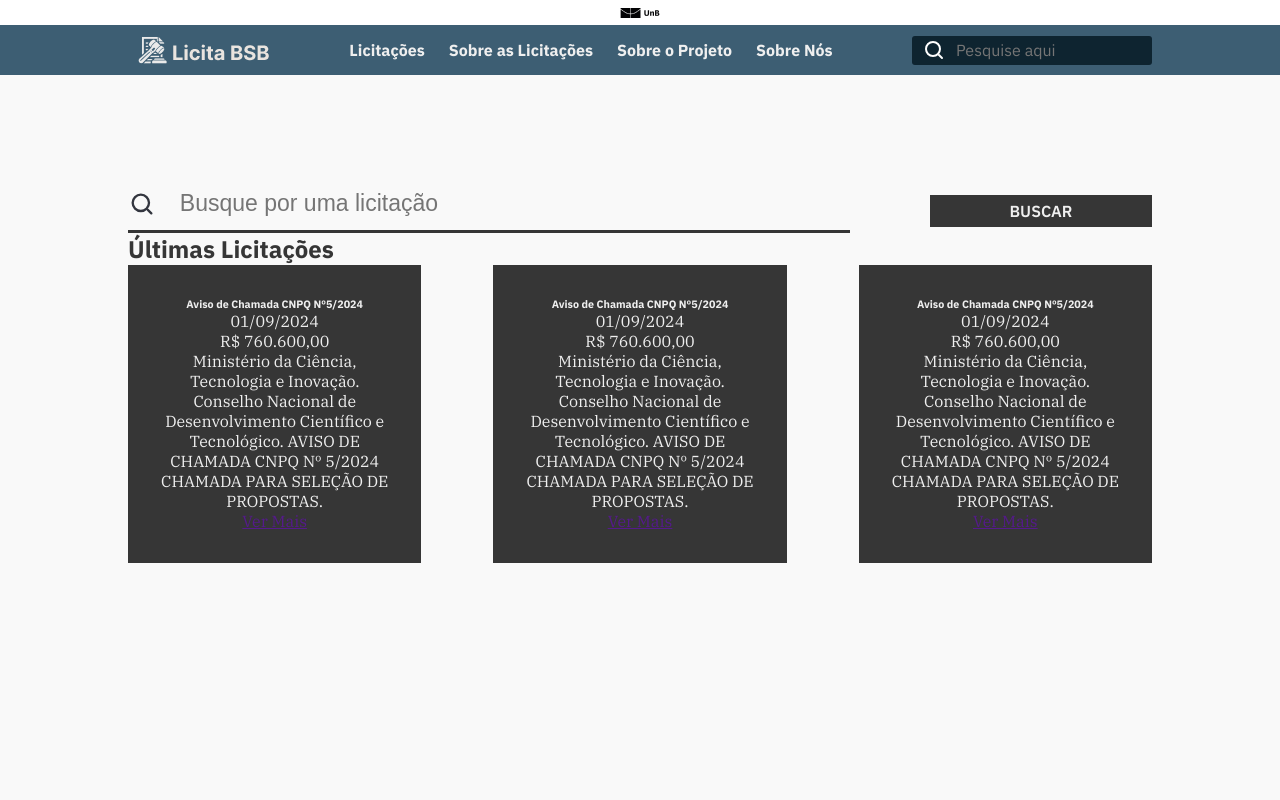
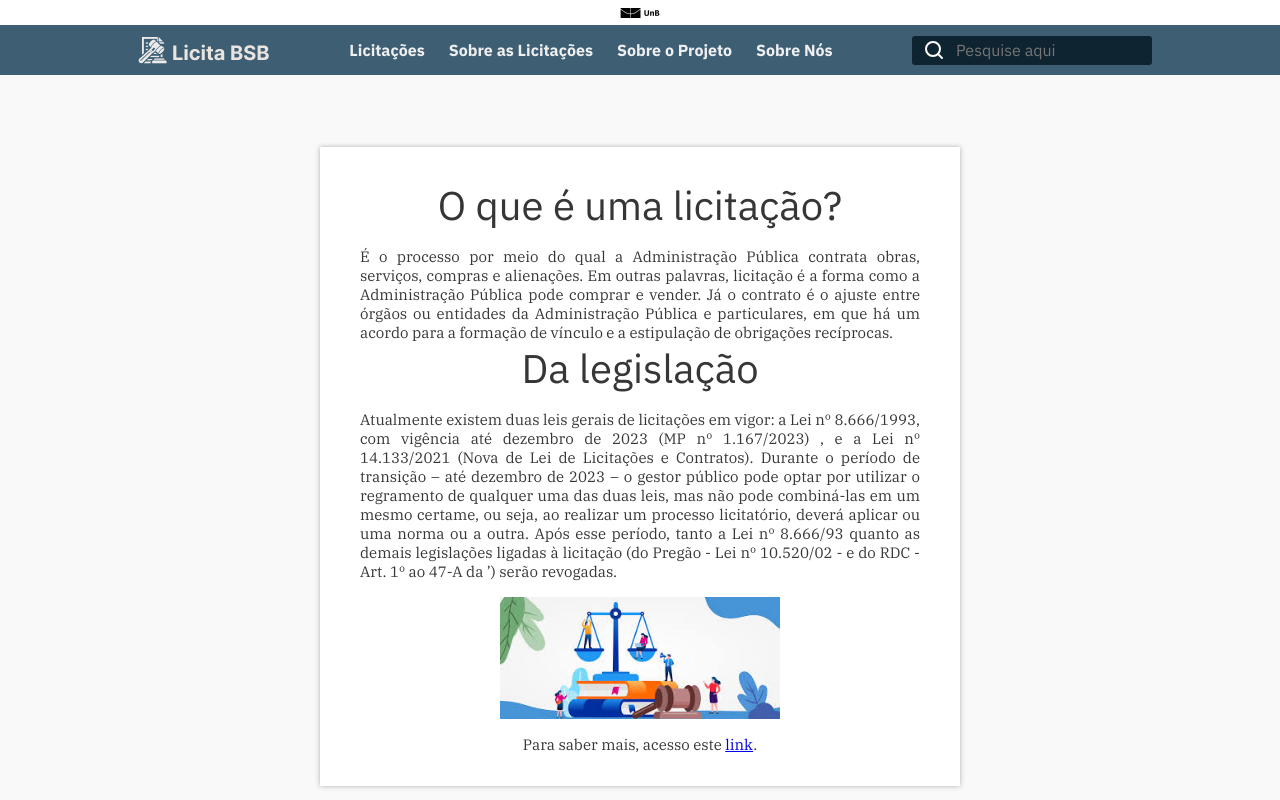
Before and after one commit to unb-mds/LicitaBSB-24.1, a React (Vite) app in the folder web/: page / in a window 1280 px wide. Built offline with nearby package versions, Linux system fonts and the light colour scheme.

Commit message:
web.components.card-about-bidding.style: Centralizar elementos

```diff
--- a/web/src/components/card-about/style.module.css
+++ b/web/src/components/card-about/style.module.css
@@ -1,4 +1,7 @@
 .cardAboutContext {
+    display: flex;
+    flex-direction: column;
+    align-items: center;
     background-color: #fff;
     margin-left: 25%;
     margin-top: 72px;
@@ -8,12 +11,9 @@
     padding-right: 40px;
     padding-bottom: 32px;
     box-shadow: 0 0 5px rgb(177, 175, 175);
-    justify-content: center;
-    align-items: center;
 }
 
 .cardAboutText {
-    /* font-style: 'IBM Plex Sans'; */
     font-size: 40px;
     font-weight: normal;
     text-align: center;
@@ -28,5 +28,4 @@
 .cardAboutImg{
     margin-top: 16px;
     width: 50%;
-
 }
--- a/web/src/main.jsx
+++ b/web/src/main.jsx
@@ -11,7 +11,7 @@
 const router = createBrowserRouter([
   {
     path: "/",
-    element: <Landing />
+    element: <AboutBidding />
   }
 ])
 
```
